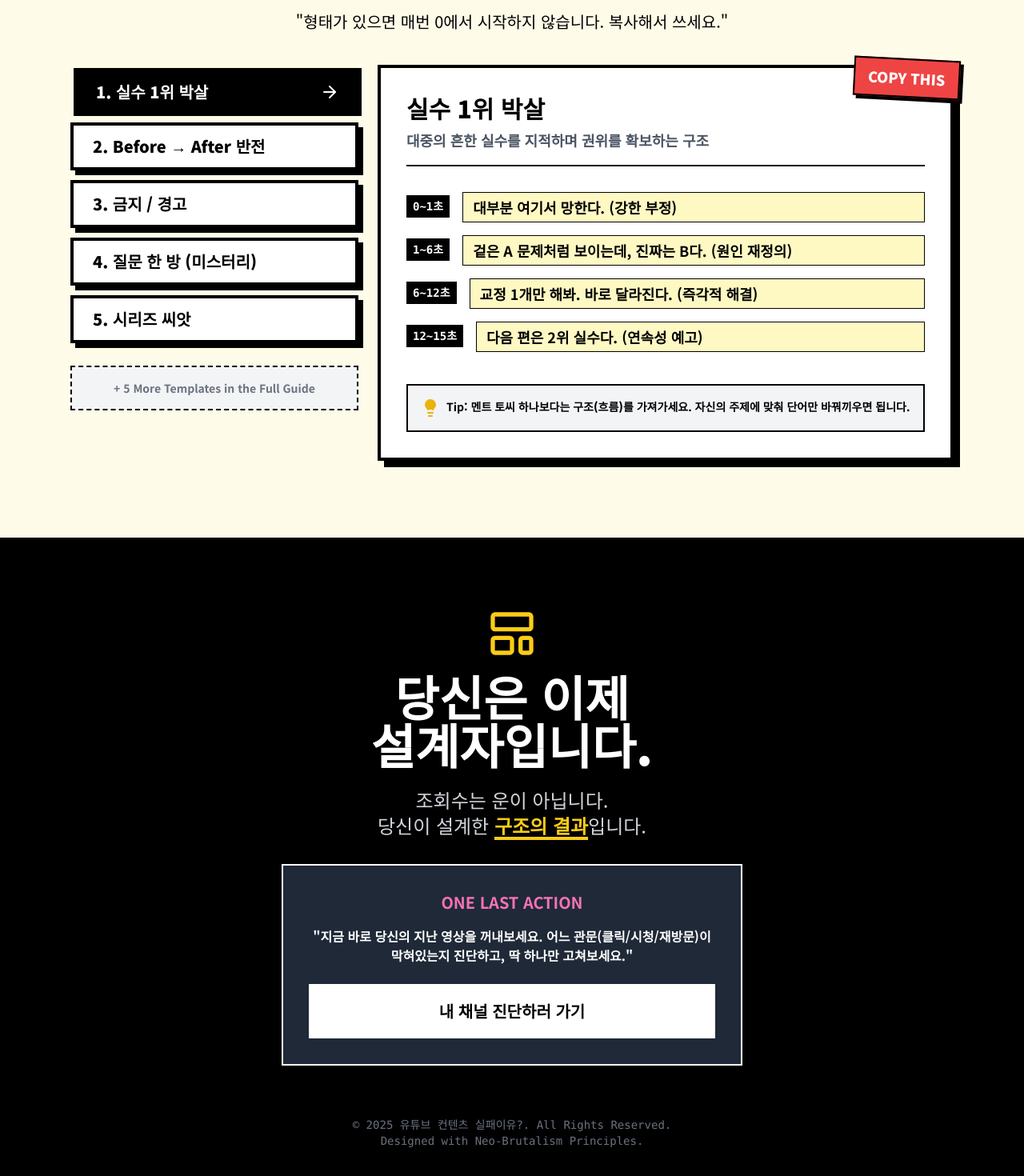
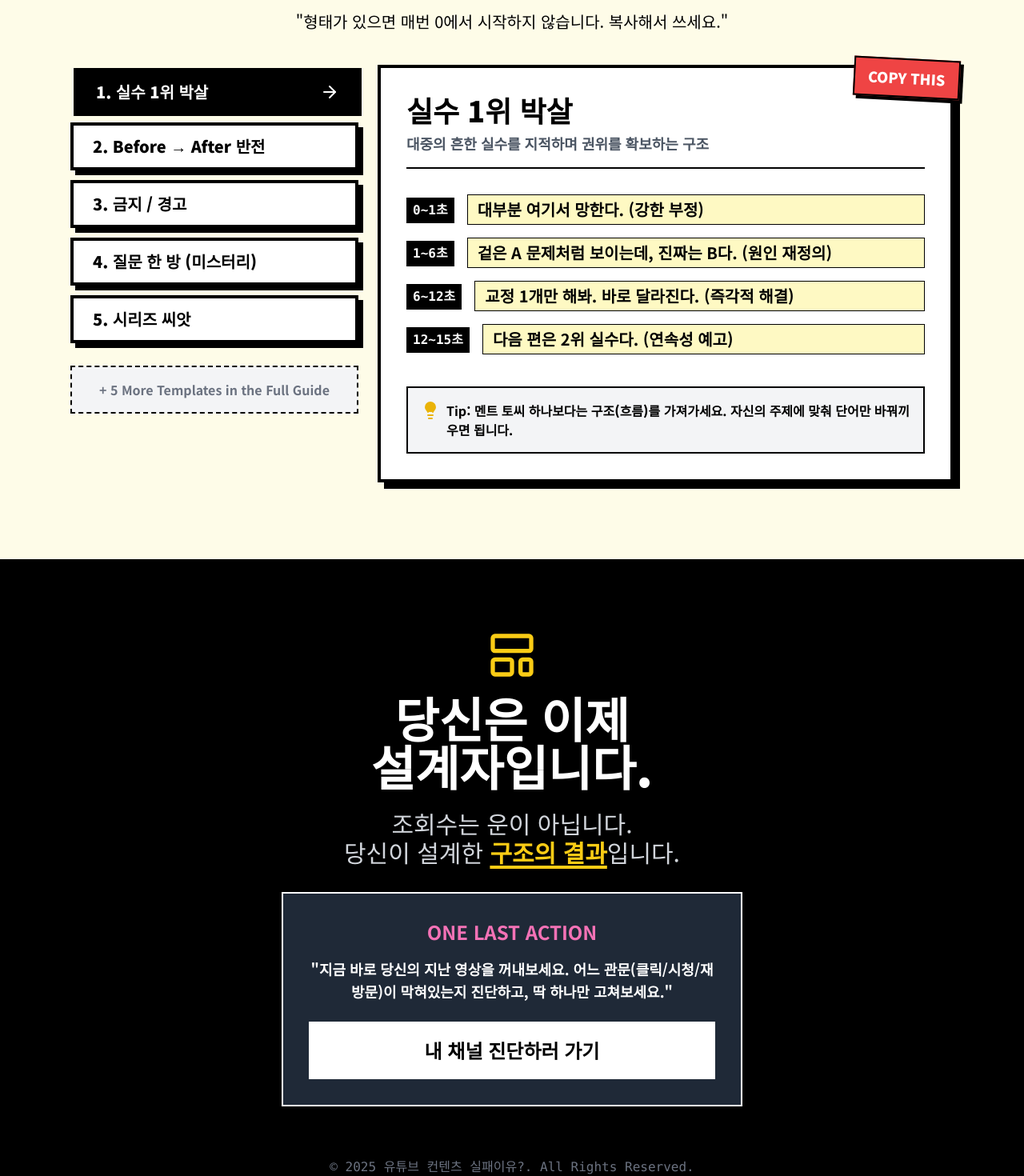
Before and after one commit to bitcory/youtubewin, a React (Vite) app: page / in a window 1280 px wide. Shown: the part 4749-6219 px from the top of the page at 80% size. Built offline with nearby package versions, Linux system fonts and the light colour scheme.

Commit message:
Increase remaining font sizes
- Template section text sizes
- Footer text sizes
- Button text sizes

🤖 Generated with [Claude Code](https://claude.com/claude-code)

Co-Authored-By: Claude Opus 4.5 <noreply@anthropic.com>

```diff
--- a/App.tsx
+++ b/App.tsx
@@ -183,7 +183,7 @@ const App = () => {
 
         <div className="max-w-4xl mx-auto text-center relative z-10">
           <NeoBadge text="CONTENT MASTER CLASS" color="bg-black text-white" />
-          <h1 className="text-8xl md:text-8xl font-white mb-10 leading-tight drop-shadow-[4px_4px_0px_rgba(255,255,255,1)]">
+          <h1 className="text-6xl md:text-8xl font-white mb-10 leading-tight drop-shadow-[4px_4px_0px_rgba(255,255,255,1)]">
             컨텐츠가안되는 이유
           </h1>
           <p className="text-xl md:text-3xl font-bold mb-10 bg-white inline-block px-4 py-2 border-4 border-black shadow-[4px_4px_0px_0px_rgba(0,0,0,1)]">
@@ -440,7 +440,7 @@ const App = () => {
                 <ArrowRight className={`opacity-0 group-hover:opacity-100 transition-opacity ${activeTemplate.id === t.id ? 'opacity-100' : ''}`} />
               </NeoButton>
             ))}
-            <div className="mt-4 p-4 border-2 border-dashed border-black bg-gray-100 text-sm font-bold text-gray-500 text-center">
+            <div className="mt-4 p-4 border-2 border-dashed border-black bg-gray-100 text-base font-bold text-gray-500 text-center">
               + 5 More Templates in the Full Guide
             </div>
           </div>
@@ -451,16 +451,16 @@ const App = () => {
               <div className="absolute -top-3 -right-3 bg-red-500 text-white font-black px-4 py-2 border-2 border-black shadow-[4px_4px_0px_0px_rgba(0,0,0,1)] rotate-3">
                 COPY THIS
               </div>
-              <h3 className="text-3xl font-black mb-2">{activeTemplate.title}</h3>
-              <p className="text-gray-600 font-bold mb-8 border-b-2 border-black pb-4">{activeTemplate.desc}</p>
+              <h3 className="text-4xl font-black mb-2">{activeTemplate.title}</h3>
+              <p className="text-gray-600 text-lg font-bold mb-8 border-b-2 border-black pb-4">{activeTemplate.desc}</p>
 
               <div className="space-y-4">
                 {activeTemplate.content.map((item, idx) => (
                   <div key={idx} className="flex gap-4 items-start">
-                    <div className="bg-black text-white px-2 py-1 font-mono font-bold text-sm shrink-0 mt-1">
+                    <div className="bg-black text-white px-2 py-1 font-mono font-bold text-base shrink-0 mt-1">
                       {item.time}
                     </div>
-                    <div className="text-lg font-bold bg-yellow-100 px-3 py-1 border border-black w-full">
+                    <div className="text-xl font-bold bg-yellow-100 px-3 py-1 border border-black w-full">
                       {item.text}
                     </div>
                   </div>
@@ -469,7 +469,7 @@ const App = () => {
 
               <div className="mt-10 bg-gray-100 p-4 border-2 border-black flex gap-2 items-start">
                 <Lightbulb className="shrink-0 text-yellow-500 fill-yellow-500" />
-                <p className="text-sm font-bold">
+                <p className="text-base font-bold">
                   Tip: 멘트 토씨 하나보다는 <strong>구조(흐름)</strong>를 가져가세요.
                   자신의 주제에 맞춰 단어만 바꿔끼우면 됩니다.
                 </p>
@@ -485,21 +485,21 @@ const App = () => {
           <div className="mb-8">
             <LayoutTemplate className="w-16 h-16 mx-auto mb-4 text-yellow-400" />
             <h2 className="text-4xl md:text-6xl font-black mb-6">당신은 이제<br />설계자입니다.</h2>
-            <p className="text-xl md:text-2xl text-gray-300 leading-relaxed max-w-2xl mx-auto">
+            <p className="text-2xl md:text-3xl text-gray-300 leading-relaxed max-w-2xl mx-auto">
               조회수는 운이 아닙니다.<br />
               당신이 설계한 <span className="text-yellow-400 font-bold underline decoration-4 underline-offset-4">구조의 결과</span>입니다.
             </p>
           </div>
 
           <div className="bg-gray-800 p-8 border-2 border-white max-w-xl mx-auto transform hover:-rotate-1 transition-transform duration-300">
-            <h3 className="text-xl font-bold mb-4 text-pink-400 uppercase">One Last Action</h3>
-            <p className="mb-6 font-bold">"지금 바로 당신의 지난 영상을 꺼내보세요. 어느 관문(클릭/시청/재방문)이 막혀있는지 진단하고, 딱 하나만 고쳐보세요."</p>
-            <button className="bg-white text-black font-black px-8 py-4 text-xl hover:bg-yellow-400 transition-colors w-full border-4 border-transparent hover:border-black">
+            <h3 className="text-2xl font-bold mb-4 text-pink-400 uppercase">One Last Action</h3>
+            <p className="mb-6 text-lg font-bold">"지금 바로 당신의 지난 영상을 꺼내보세요. 어느 관문(클릭/시청/재방문)이 막혀있는지 진단하고, 딱 하나만 고쳐보세요."</p>
+            <button className="bg-white text-black font-black px-8 py-4 text-2xl hover:bg-yellow-400 transition-colors w-full border-4 border-transparent hover:border-black">
               내 채널 진단하러 가기
             </button>
           </div>
 
-          <div className="mt-16 text-gray-500 font-mono text-sm">
+          <div className="mt-16 text-gray-500 font-mono text-base">
             © 2025 유튜브 컨텐츠 실패이유?. All Rights Reserved.<br />
             Designed with Neo-Brutalism Principles.
           </div>
```
